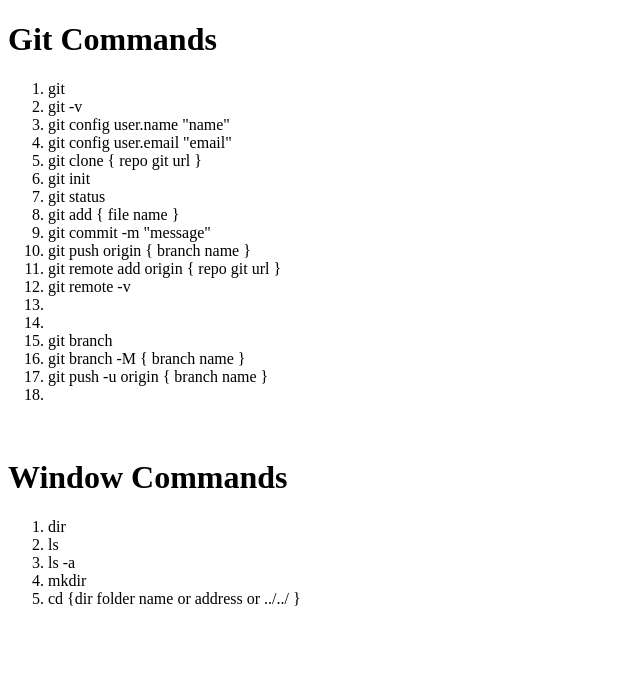
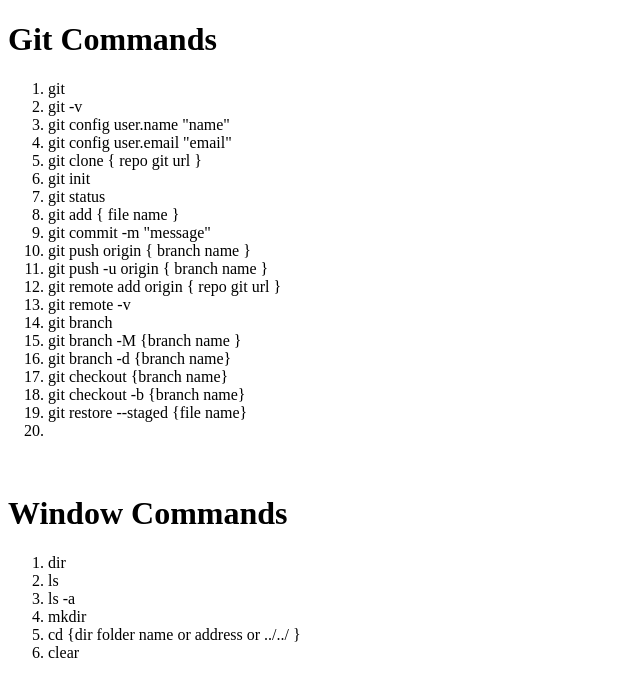
Before and after one commit to Vasim-Qureshi/html-with-git, a plain HTML site: page index.html in a window 1280 px wide. Shown: the whole page, without its empty margins (0-640 px from the left). Drawn offline with Linux system fonts and the light colour scheme.

Commit message:
more commands add in index.html file

```diff
--- a/index.html
+++ b/index.html
@@ -13,19 +13,26 @@
         <li>git -v</li>
         <li>git config user.name "name"</li>
         <li>git config user.email "email"</li>
+
         <li>git clone { repo git url } </li>
         <li>git init </li>
         <li>git status </li>
         <li>git add { file name } </li>
         <li>git commit -m "message" </li>
         <li>git push origin { branch name } </li>
+        <li>git push -u origin { branch name }</li>
+
         <li>git remote add origin { repo git url }</li>
         <li>git remote -v</li>
-        <li></li>
-        <li></li>
+
         <li>git branch</li>
-        <li>git branch -M { branch name }</li>
-        <li>git push -u origin { branch name }</li>
+        <li>git branch -M {branch name }</li>
+        <li>git branch -d {branch name}</li>
+
+        <li>git checkout {branch name}</li>
+        <li>git checkout -b {branch name}</li>
+
+        <li>git restore --staged {file name}</li>
         <li></li>
     </ol>
     <br>
@@ -36,6 +43,7 @@
         <li>ls -a</li>
         <li>mkdir</li>
         <li>cd {dir folder name or address or ../../ }</li>
+        <li>clear</li>
     </ol>
 
 </body>
```
